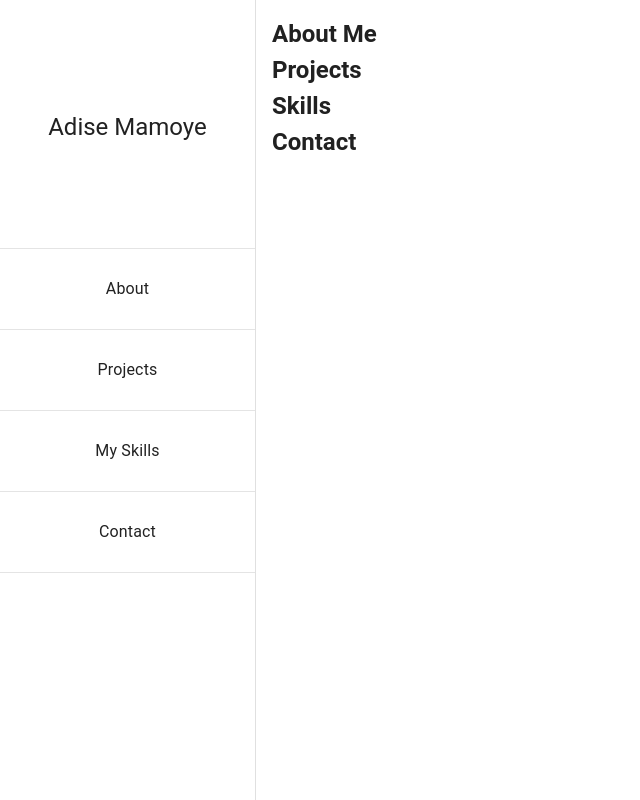
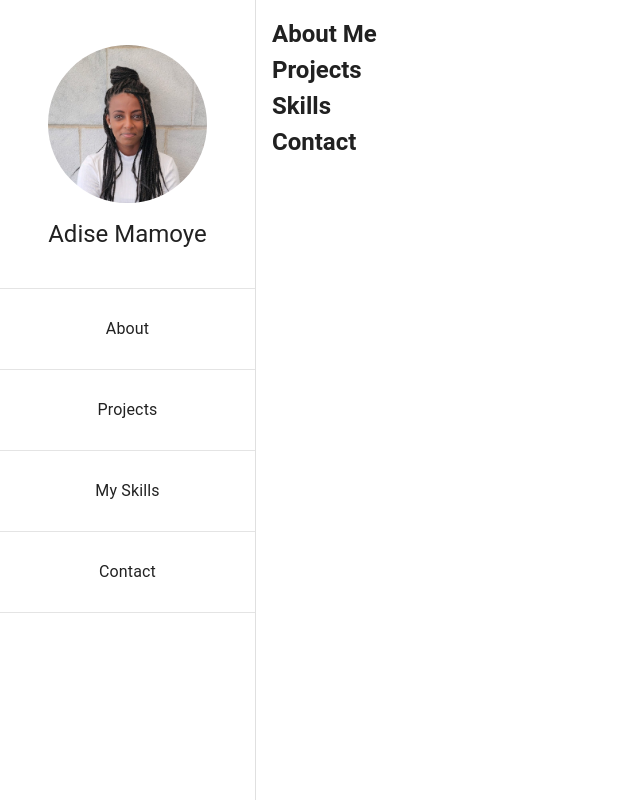
Before and after one commit to Adise211/portofolio-vue, a Vue app: page / in a window 1280 px wide. Shown: the whole page, without its empty margins (0-640 px from the left). Built offline with nearby package versions, Linux system fonts and the light colour scheme.

Commit message:
added profile photo

```diff
--- a/src/App.vue
+++ b/src/App.vue
@@ -1,10 +1,11 @@
 <template>
-  <v-app>
+  <v-app theme="light">
     <!-- Drawer for Mobile View -->
     <v-navigation-drawer app permanent>
       <v-list dense>
-        <v-list-item height="30vh" class="d-flex align-center justify-center">
-          <div class="text-h5">Adise Mamoye</div>
+        <v-list-item height="35vh" class="d-flex align-center justify-center">
+          <v-img width="300%" height="300%" cover :src="profilePhoto" rounded="circle"></v-img>
+          <div class="text-h5 mt-4">Adise Mamoye</div>
         </v-list-item>
         <v-divider></v-divider>
         <v-list-item @click="scrollToSection('about')" class="nav-item">
@@ -63,6 +64,7 @@ export default {
       darkMode: false, // Dark Mode toggle
     }
   },
+  mounted() {},
   methods: {
     scrollToSection(section) {
       const element = document.getElementById(section)
@@ -74,6 +76,12 @@ export default {
       }
     },
   },
+  computed: {
+    profilePhoto() {
+      return 'images/profile_photo.png'
+    },
+  },
+  watch: {},
 }
 </script>
 
```
Also changed, not shown: public/images/profile_photo.png (added).
